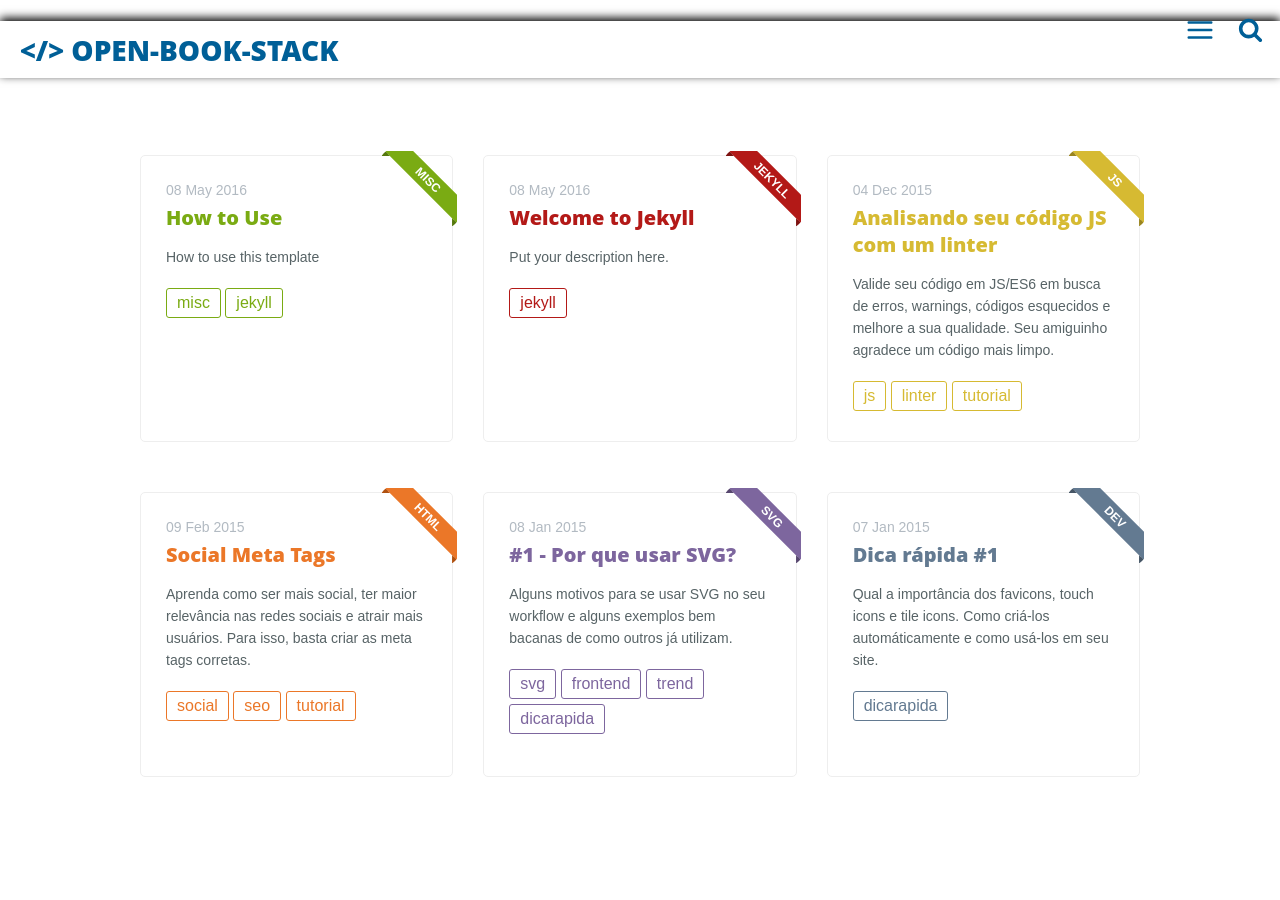
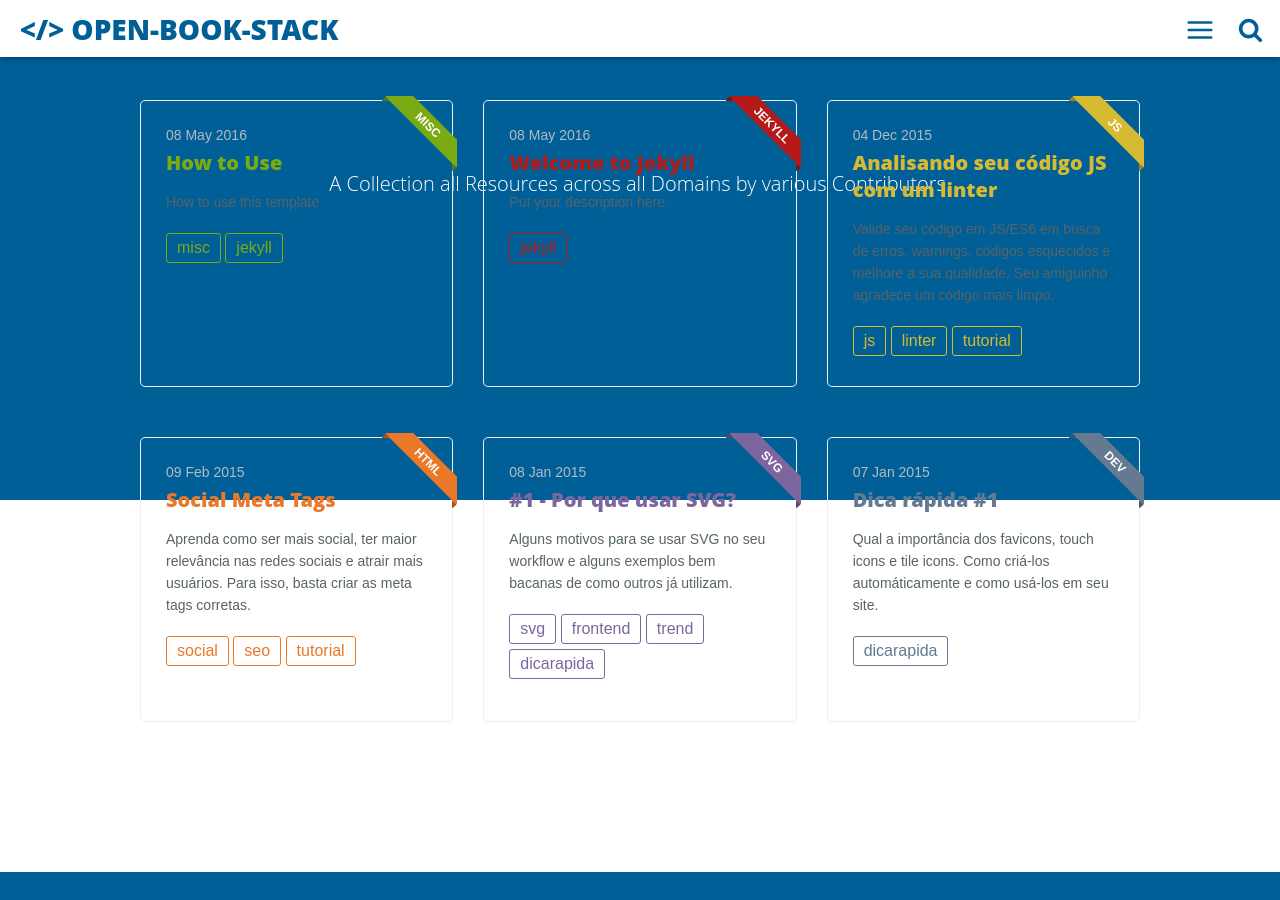
Before and after one commit to OpenBookStack/open.github.io, a Jekyll site: the page built from index.html, in a window 1280 px wide and 900 px high. Built offline with Jekyll 4.4.1, drawn with Linux system fonts in a browser that asks for light colours.

Commit message:
Update index.html

```diff
--- a/index.html
+++ b/index.html
@@ -1,13 +1,15 @@
 ---
 layout: default
 ---
-
-<div class="mainheading">
-    <h1 class="sitetitle">{{ site.name }}</h1>
-    <p class="lead">
+<header class="header-post" role="banner">
+<div class="content">
+    <h1 class="post-title">{{ site.name }}</h1>
+    <p class="subtitle">
          {{ site.description }}
     </p>
 <div>
+</header>
+
 <main class="home" id="post" role="main" itemprop="mainContentOfPage" itemscope="itemscope" itemtype="http://schema.org/Blog">
     <div id="grid" class="row flex-grid">
     {% for post in site.posts %}
```
